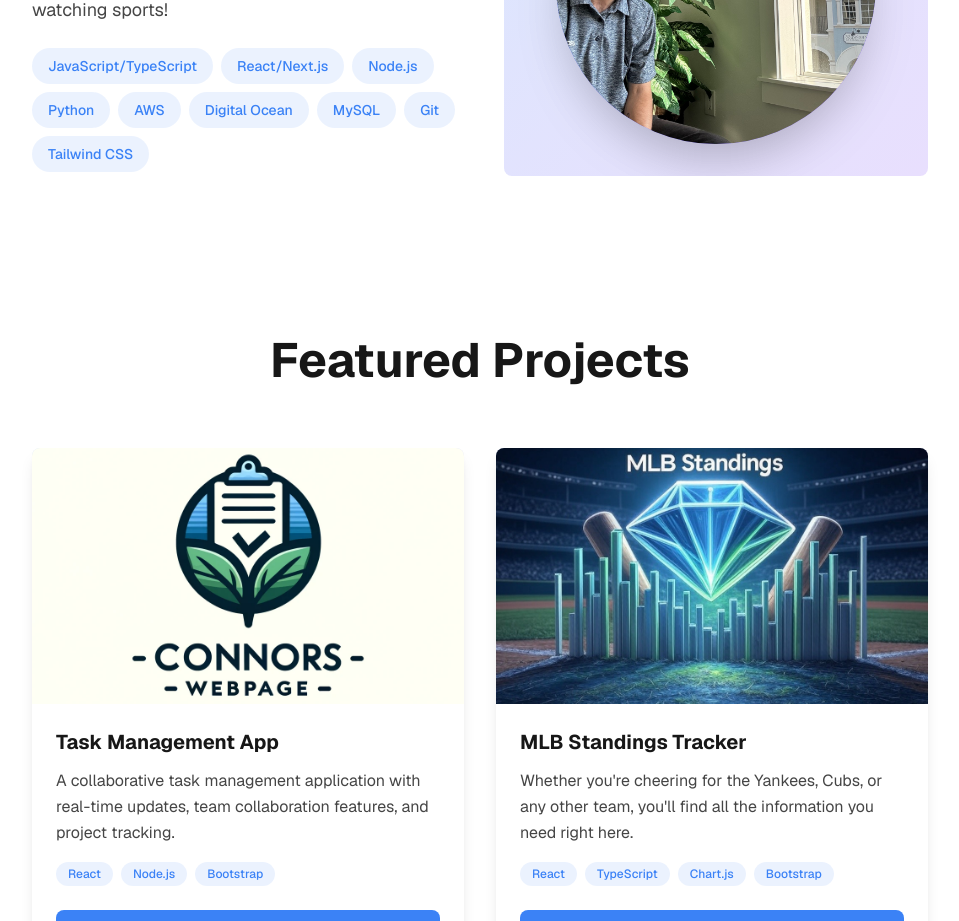
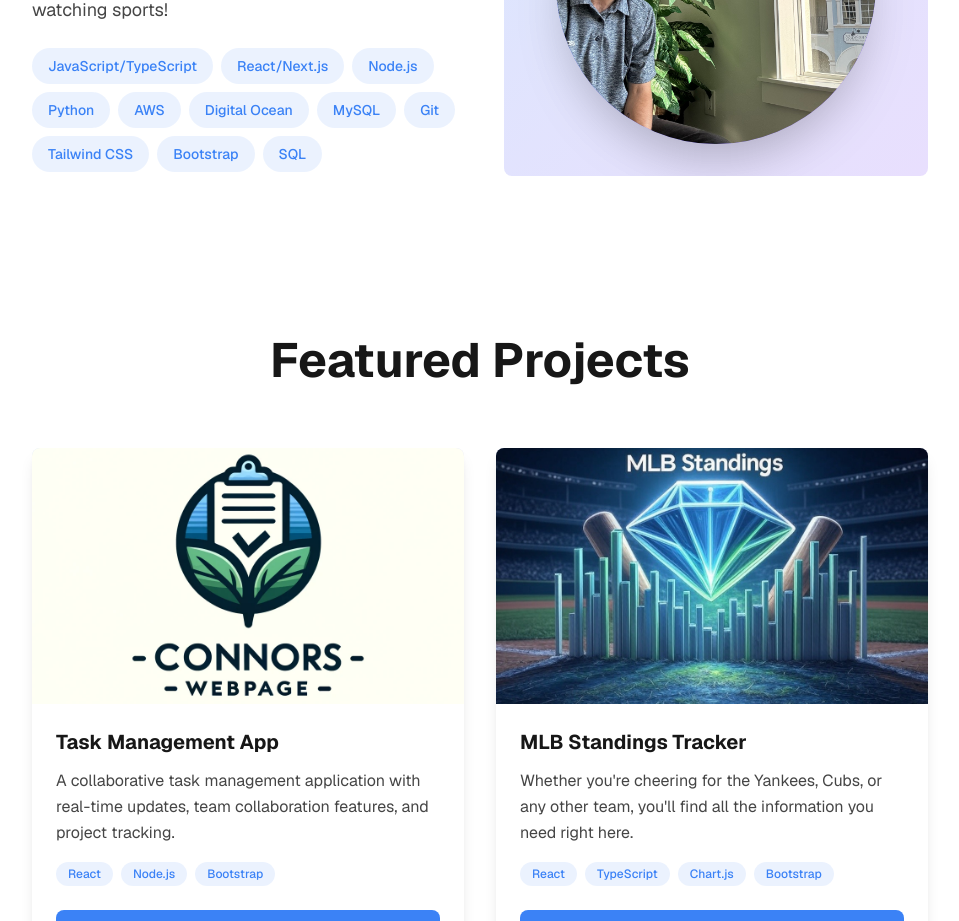
Before and after one commit to connordevitt/Portfolio, a Next.js app: page / in a window 1280 px wide. Shown: the part 1200-2121 px from the top of the page, without its empty margins (160-1119 px from the left). Built offline with nearby package versions, Linux system fonts and the light colour scheme.

Commit message:
Trigger deployment after enabling GitHub Pages

```diff
--- a/src/components/About.tsx
+++ b/src/components/About.tsx
@@ -29,6 +29,8 @@ export default function About() {
     "MySQL",
     "Git",
     "Tailwind CSS",
+    "Bootstrap",
+    "SQL",
   ];
 
   return (
```
